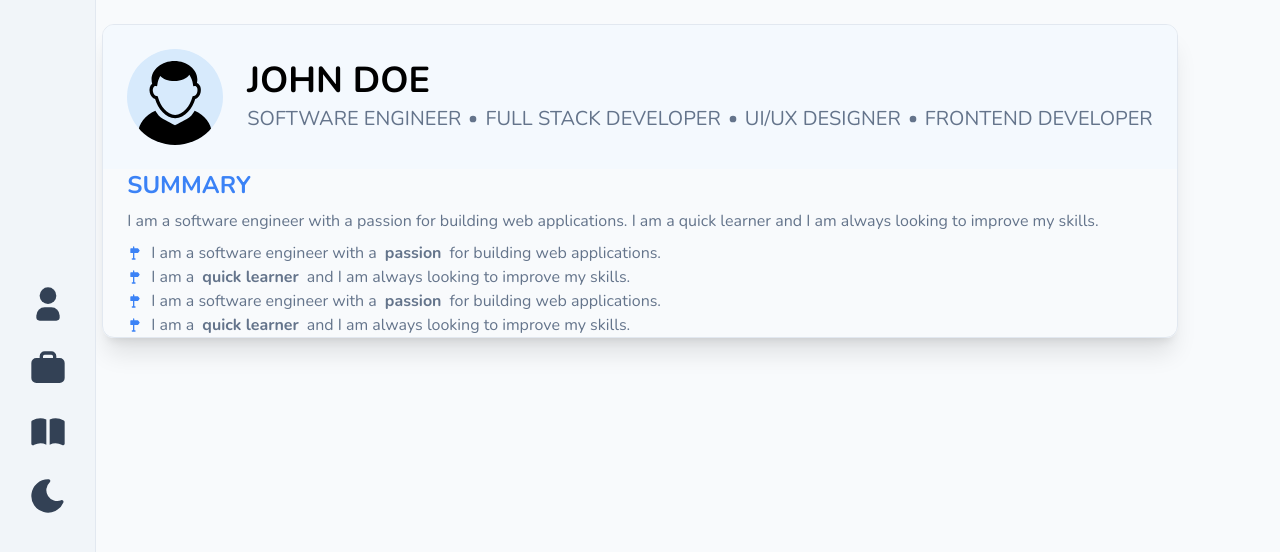
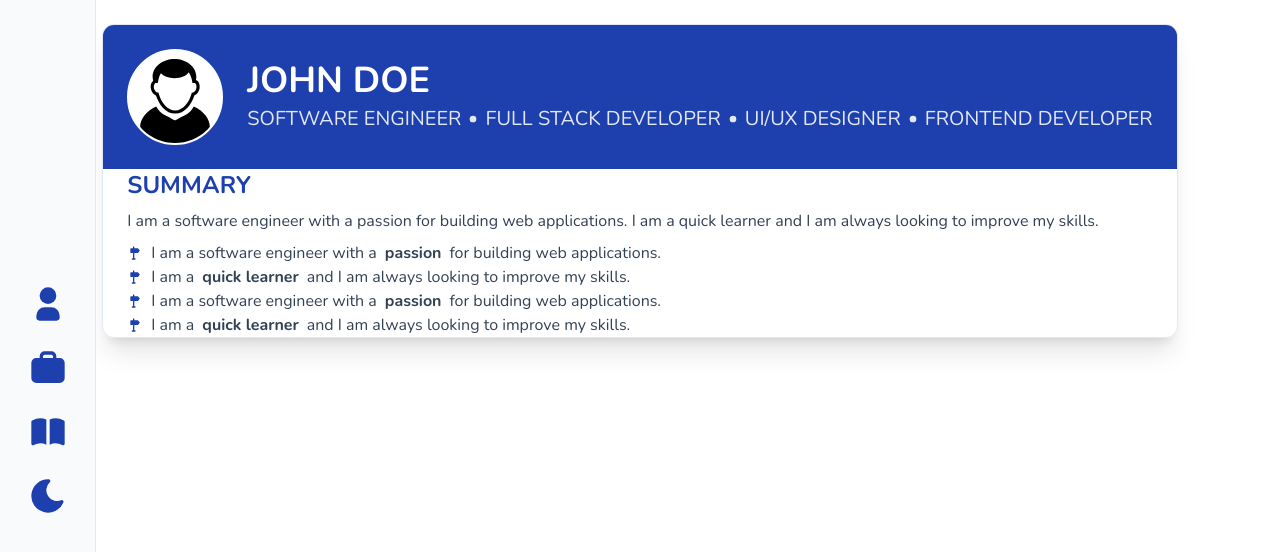
Before and after one commit to MSpiechowicz/svelte-cv, a SvelteKit app: page / in a window 1280 px wide. Shown: the top 552 px of the page. Built offline with nearby package versions, Linux system fonts and the light colour scheme.

Commit message:
Adjusting default colors

```diff
--- a/src/app.css
+++ b/src/app.css
@@ -6,28 +6,36 @@
 @custom-variant dark (&:where(.dark, .dark *));
 
 @theme {
-  --color-primary: #3b82f6;
+  --color-primary: #1e40af;
   --color-secondary: #ffffff;
 
-  --color-background: #f8fafc;
-  --color-background-secondary: #f1f5f9;
-  --color-background-header: #f4f9fe;
+  --color-background: #ffffff;
+  --color-background-secondary: #f8fafc;
+  --color-background-header: #1e40af;
   --color-background-card: #ffffff;
 
   --color-text-primary: #0f172a;
-  --color-text-secondary: #64748b;
+  --color-text-secondary: #334155;
+  --color-text-header: #ffffff;
+  --color-text-header-secondary: #e2e8f0;
 
-  --color-icon: #334155;
-  --color-icon-hover: #e2e8f0;
-  --color-icon-active: #dbeafe;
+  --color-icon: #1e40af;
+  --color-icon-hover: #3b82f6;
+  --color-icon-active: #60a5fa;
 
   --color-border: #e2e8f0;
 
-  --color-accent: #3b82f6;
+  --color-accent: #1e40af;
+  --color-accent-secondary: #f59e0b;
 
-  --color-avatar: #74b5f1;
-  --color-avatar-background: #d7eafc;
-  --color-avatar-ring: #e6f0fb;
+  --color-avatar: #1e40af;
+  --color-avatar-background: #ffffff;
+  --color-avatar-ring: #ffffff;
+
+  --color-success: #059669;
+  --color-info: #0284c7;
+  --color-warning: #d97706;
+  --color-error: #dc2626;
 
   --font-sans: 'Nunito', sans-serif;
   --font-mono: 'Nunito', monospace;
@@ -35,24 +43,38 @@
 
 @layer theme {
   .dark {
-    --color-primary: #60a5fa;
-    --color-secondary: #f5f5f5;
+    --color-primary: #3b82f6;
+    --color-secondary: #0f172a;
 
     --color-background: #0f172a;
     --color-background-secondary: #1e293b;
+    --color-background-header: #1e40af;
     --color-background-card: #1e293b;
 
-    --color-text-primary: #f1f5f9;
-    --color-text-secondary: #94a3b8;
+    --color-text-primary: #f8fafc;
+    --color-text-secondary: #cbd5e1;
+    --color-text-header: #ffffff;
+    --color-text-header-secondary: #e2e8f0;
 
-    --color-icon: #cbd5e1;
-    --color-icon-hover: #334155;
-    --color-icon-active: #1e40af;
+    --color-icon: #60a5fa;
+    --color-icon-hover: #93c5fd;
+    --color-icon-active: #3b82f6;
 
     --color-border: #334155;
 
-    --color-accent: #60a5fa;
+    --color-accent: #3b82f6;
+    --color-accent-secondary: #fbbf24;
 
-    --color-avatar-ring: #1e3a8a;
+    --color-avatar: #ffffff;
+    --color-avatar-background: #1e40af;
+    --color-avatar-ring: #ffffff;
+
+    --color-success: #10b981;
+    --color-info: #0ea5e9;
+    --color-warning: #f59e0b;
+    --color-error: #ef4444;
+
+    --font-sans: 'Nunito', sans-serif;
+    --font-mono: 'Nunito', monospace;
   }
 }
--- a/src/lib/components/AppCVHeader.svelte
+++ b/src/lib/components/AppCVHeader.svelte
@@ -6,23 +6,27 @@
 </script>
 
 <div class="flex flex-col gap-4 bg-background-header w-full p-6">
-	<div class="flex {header.avatarPosition === 'left' ? 'md:flex-row' : 'md:flex-row-reverse'} gap-6 justify-start items-center">
+	<div
+		class="flex {header.avatarPosition === 'left'
+			? 'md:flex-row'
+			: 'md:flex-row-reverse'} gap-6 justify-start items-center"
+	>
 		<div
-			class="w-24 h-24 bg-avatar-background rounded-full justify-center items-center overflow-hidden p-1 hidden md:flex "
+			class="w-24 h-24 bg-avatar-background rounded-full justify-center items-center overflow-hidden p-1 hidden md:flex border-2 border-avatar-ring"
 		>
 			{#if header.gender === 'male'}
-				<ManAvatar fillColor="var(--color-avatar)" customClass="w-fit mt-4" />
+				<ManAvatar fillColor="var(--color-avatar)" customClass="w-fit mt-2" />
 			{:else}
 				<WomanAvatar fillColor="var(--color-avatar)" customClass="w-12 h-12" />
 			{/if}
 		</div>
 		<div class="flex flex-col gap-1">
-			<h1 class="text-4xl uppercase font-bold">{header.name}</h1>
-			<h2 class="text-xl uppercase text-text-secondary flex flex-row gap-1 items-center">
+			<h1 class="text-4xl uppercase font-bold text-text-header">{header.name}</h1>
+			<h2 class="text-xl uppercase text-text-header-secondary flex flex-row gap-1 items-center">
 				{#each header.title as title, index (index)}
 					{title}
 					{#if index < header.title.length - 1}
-						<IconPointFilled class="text-text-secondary" size={16} />
+						<IconPointFilled class="text-text-header-secondary" size={16} />
 					{/if}
 				{/each}
 			</h2>
```
